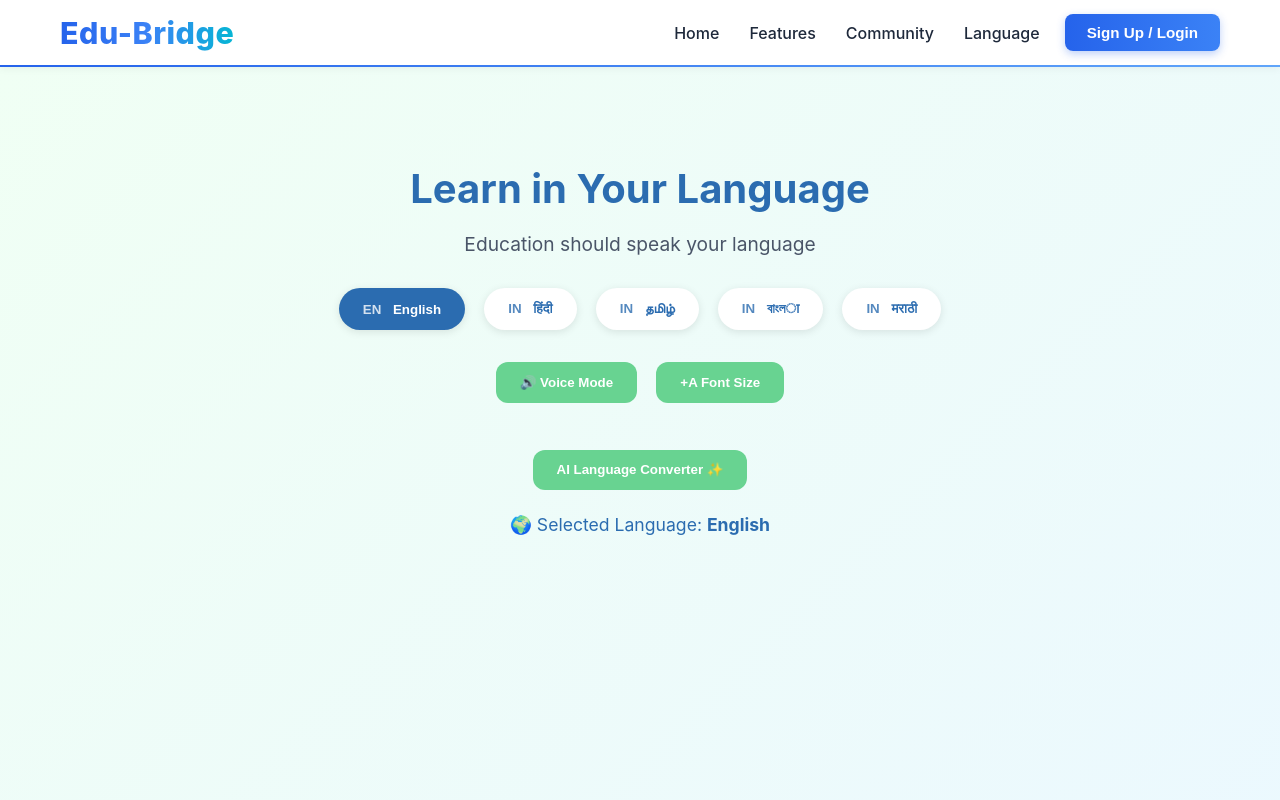
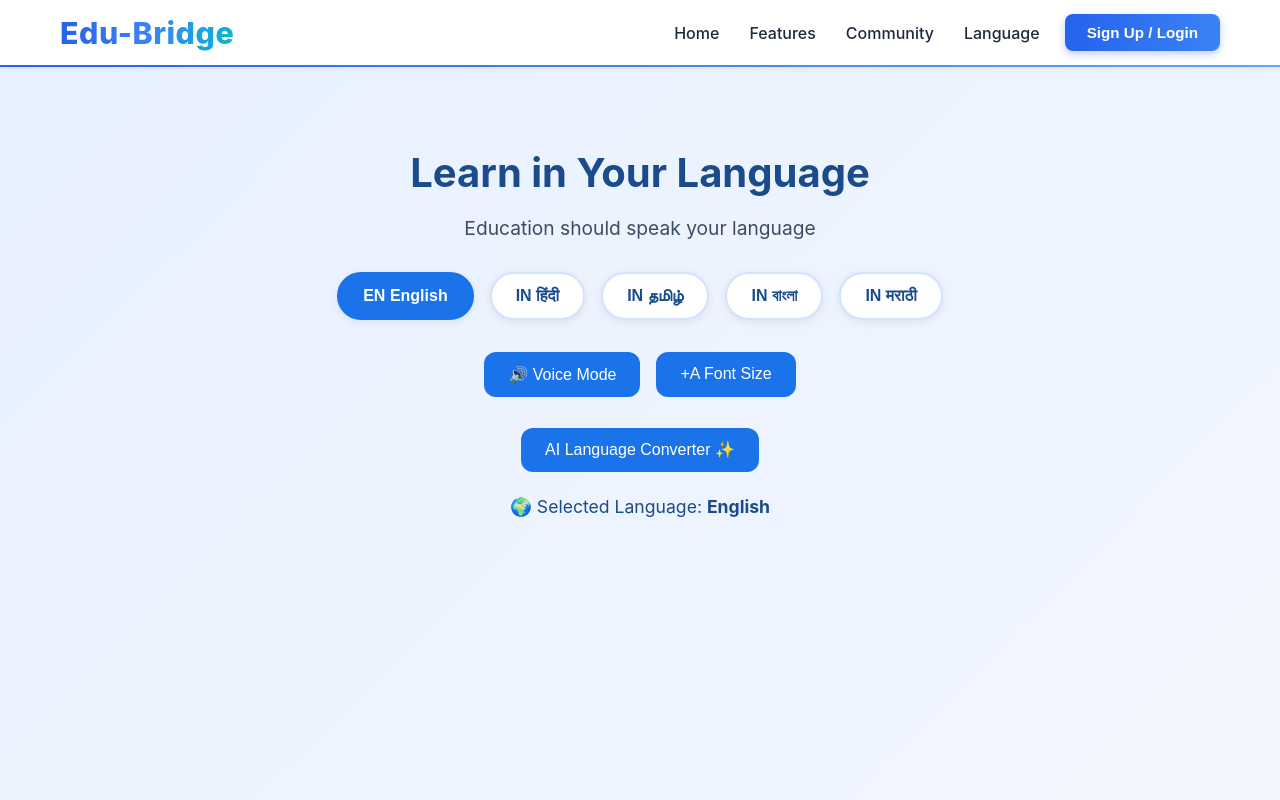
Before and after one commit to error-kevin/EduBridge, a React (Vite) app in the folder Client/: page /language in a window 1280 px wide. Shown: the top 800 px of the page. Built offline with nearby package versions, Linux system fonts and the light colour scheme; no server answers.

Commit message:
changing ggreen to blue buttons

```diff
--- a/Client/src/components/LanguagePage.jsx
+++ b/Client/src/components/LanguagePage.jsx
@@ -1,5 +1,5 @@
 import React, { useState } from "react";
-import { Link } from "react-router-dom";   // ⭐ Added import
+import { Link } from "react-router-dom";
 import "../styles/LanguagePage.css";
 
 const LanguagePage = () => {
@@ -33,7 +33,7 @@ const LanguagePage = () => {
           { code: "EN", label: "English" },
           { code: "IN", label: "हिंदी" },
           { code: "IN", label: "தமிழ்" },
-          { code: "IN", label: "বাংলा" },
+          { code: "IN", label: "বাংলা" },
           { code: "IN", label: "मराठी" },
         ].map((lang, index) => (
           <button
@@ -61,9 +61,9 @@ const LanguagePage = () => {
         </button>
       </div>
 
-      {/* ⭐ AI Language Converter button */}
+      {/* ⭐ Updated AI Language Converter Button */}
       <Link to="/language/tools">
-        <button className="toggle-btn" style={{ marginTop: "15px" }}>
+        <button className="toggle-btn converter" style={{ marginTop: "15px" }}>
           AI Language Converter ✨
         </button>
       </Link>
--- a/Client/src/styles/LanguagePage.css
+++ b/Client/src/styles/LanguagePage.css
@@ -1,87 +1,95 @@
+/* MAIN CONTAINER */
 .language-container {
-  background: linear-gradient(135deg, #f0fff4, #ebf8ff);
   min-height: 100vh;
+  padding: 3rem 1rem;
   text-align: center;
-  padding: 4rem 2rem;
-  transition: all 0.3s ease;
+  background: linear-gradient(135deg, #e8f1ff, #f3f7ff);
+  color: #1a4b8a;
 }
 
+/* TITLE */
 .language-title {
-  color: #2b6cb0;
   font-size: 2.5rem;
-  margin-bottom: 1rem;
+  color: #1a4b8a;
+  font-weight: 700;
+  margin-bottom: 0.5rem;
 }
 
 .language-subtext {
-  color: #4a5568;
+  color: #3b4d63;
+  margin-bottom: 2rem;
   font-size: 1.2rem;
-  margin-bottom: 2rem;
 }
 
+/* LANGUAGE BUTTONS */
 .language-options {
   display: flex;
   justify-content: center;
+  gap: 1rem;
   flex-wrap: wrap;
-  gap: 1.2rem;
   margin-bottom: 2rem;
 }
 
 .language-btn {
+  padding: 0.8rem 1.5rem;
   background: white;
-  border: none;
-  padding: 0.8rem 1.5rem;
+  border: 2px solid #d4e2ff;
   border-radius: 25px;
+  font-size: 1rem;
   font-weight: 600;
-  color: #2b6cb0;
+  color: #1a4b8a;
   cursor: pointer;
-  box-shadow: 0 2px 8px rgba(0, 0, 0, 0.1);
-  transition: all 0.3s;
+  transition: all 0.3s ease;
+  box-shadow: 0px 2px 8px rgba(0,0,0,0.08);
 }
 
 .language-btn:hover {
-  transform: scale(1.1);
+  background: #e5efff;
+  transform: translateY(-3px);
 }
 
 .language-btn.active {
-  background: #2b6cb0;
+  background: #1a73e8;
   color: white;
+  border-color: #1a73e8;
 }
 
-.flag {
-  font-weight: bold;
-  margin-right: 0.5rem;
-  opacity: 0.8;
-}
-
+/* VOICE & FONT SIZE BUTTONS */
 .toggle-buttons {
   display: flex;
+  gap: 1rem;
   justify-content: center;
-  gap: 1.2rem;
-  margin-bottom: 2rem;
-  flex-wrap: wrap;
+  margin-bottom: 1rem;
 }
 
 .toggle-btn {
-  background: #68d391;
-  color: white;
+  background: #1a73e8;           /* BLUE */
   padding: 0.8rem 1.5rem;
   border-radius: 12px;
+  color: white;
+  font-size: 1rem;
   border: none;
-  font-weight: 600;
   cursor: pointer;
-  transition: background 0.3s ease;
+  transition: 0.3s ease;
 }
 
 .toggle-btn:hover {
-  background: #48bb71;
+  background: #155fbe;          /* DARKER BLUE */
+  transform: translateY(-3px);
 }
 
-.toggle-btn.active {
-  background: #2b6cb0;
+/* AI Language Converter button */
+.toggle-btn.converter {
+  background: #1a73e8;
 }
 
+.toggle-btn.converter:hover {
+  background: #155fbe;
+}
+
+/* SELECTED LANGUAGE TEXT */
 .selected-lang {
+  color: #1a4b8a;
   margin-top: 1.5rem;
-  color: #2b6cb0;
   font-size: 1.1rem;
 }
--- a/Client/src/styles/LanguageTools.css
+++ b/Client/src/styles/LanguageTools.css
@@ -1,13 +1,16 @@
+/* MAIN CONTAINER */
 .tool-container {
-  background: linear-gradient(135deg, #f0fff4, #ebf8ff);
+  background: linear-gradient(135deg, #e8f1ff, #f3f7ff);
   min-height: 100vh;
   padding: 3rem;
   text-align: center;
 }
 
+/* TITLE */
 .tool-title {
   font-size: 2.3rem;
-  color: #2b6cb0;
+  color: #1a4b8a;
+  font-weight: 700;
   margin-bottom: 0.5rem;
 }
 
@@ -17,18 +20,28 @@
   margin-bottom: 1.5rem;
 }
 
+/* INPUT BOX */
 .tool-input {
   width: 80%;
   min-height: 140px;
   padding: 1rem;
   border-radius: 12px;
-  border: 2px solid #d0dce5;
+  border: 2px solid #c9d7f2;
+  background: white;
   outline: none;
   font-size: 1rem;
   resize: vertical;
   margin-bottom: 1.5rem;
+  box-shadow: 0px 3px 12px rgba(0,0,0,0.08);
+  transition: 0.2s;
 }
 
+.tool-input:focus {
+  border-color: #1a73e8;
+  box-shadow: 0px 4px 14px rgba(26,115,232,0.25);
+}
+
+/* LANGUAGE SELECTION BUTTONS */
 .tool-lang-select {
   display: flex;
   justify-content: center;
@@ -42,40 +55,61 @@
   border: none;
   border-radius: 20px;
   background: white;
-  color: #2b6cb0;
+  color: #1a4b8a;
   font-weight: 600;
   cursor: pointer;
-  transition: 0.2s;
+  transition: 0.25s;
   box-shadow: 0px 2px 8px rgba(0,0,0,0.1);
 }
 
-.tool-lang-btn.active {
-  background: #2b6cb0;
-  color: white;
+.tool-lang-btn:hover {
+  background: #eaf3ff;
+  transform: translateY(-3px);
 }
 
+.tool-lang-btn.active {
+  background: #1a73e8;
+  color: white;
+  box-shadow: 0px 4px 12px rgba(26,115,232,0.35);
+}
+
+/* TRANSLATE BUTTON — BLUE GRADIENT */
 .tool-translate-btn {
-  background: #68d391;
+  background: linear-gradient(135deg, #1a73e8, #3a8bff);
   color: white;
-  padding: 0.9rem 2rem;
-  font-size: 1.1rem;
+  padding: 0.9rem 2.2rem;
+  font-size: 1.15rem;
   border: none;
-  border-radius: 12px;
+  border-radius: 30px;
   cursor: pointer;
-  transition: 0.2s;
+  transition: 0.3s ease;
+  font-weight: 600;
+  box-shadow: 0px 4px 15px rgba(26,115,232,0.35);
+  margin-top: 0.8rem;
 }
 
 .tool-translate-btn:hover {
-  background: #48bb71;
+  transform: translateY(-4px);
+  background: linear-gradient(135deg, #155fbe, #2f7ae6);
+  box-shadow: 0px 7px 20px rgba(26,115,232,0.45);
 }
 
+.tool-translate-btn:active {
+  transform: scale(0.97);
+}
+
+/* OUTPUT BOX */
 .tool-output-box {
   margin-top: 2rem;
   width: 80%;
   background: white;
-  padding: 1.5rem;
+  padding: 1.6rem;
   border-radius: 14px;
-  box-shadow: 0px 2px 10px rgba(0,0,0,0.1);
+  box-shadow: 0px 4px 14px rgba(0,0,0,0.12);
   text-align: left;
   margin-inline: auto;
+  font-size: 1.05rem;
+  line-height: 1.5rem;
+  color: #1a3258;
+  border-left: 5px solid #1a73e8;
 }
```
Also changed, not shown: Client/src/components/Dashboard.jsx (added, +46 -0 lines), Client/src/styles/Dashboard.css (added, +78 -0 lines), 1 other file (tests, documents, lock files or other folders).
